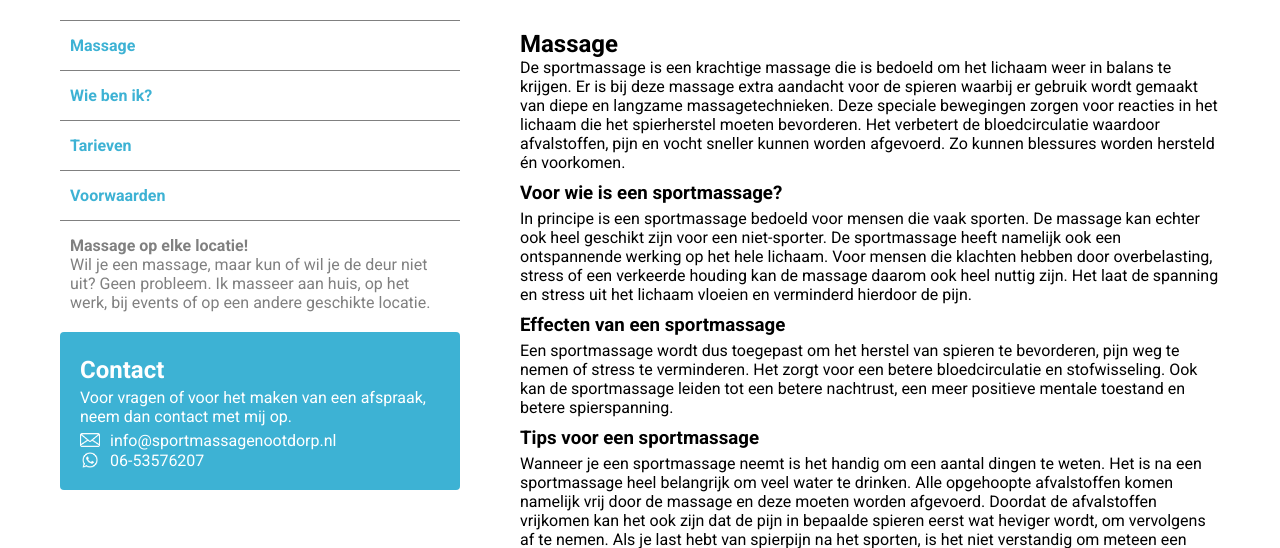
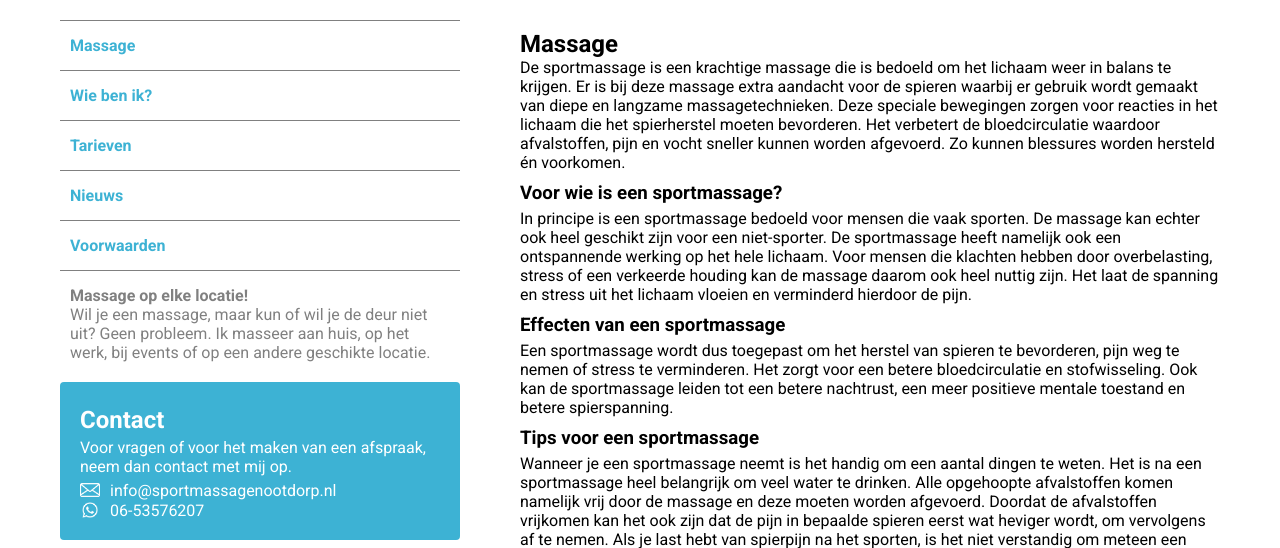
Before and after one commit to tommieruijgrok/SportmassageNootdorp, a PHP site: page / in a window 1280 px wide. Shown: the part 510-1058 px from the top of the page. Run offline with PHP 8.4, Linux system fonts and the light colour scheme.

Commit message:
Sidebar update

```diff
--- a/index.php
+++ b/index.php
@@ -50,11 +50,17 @@
                             <img src="img/arrow.png">
                         </div>
                         <hr style="height:1px;border-width:0;color:gray;background-color:gray">
+                        <a href="nieuws.php" style="text-decoration: none; color: unset"><div>
+                                <p>Nieuws</p>
+                                <img src="img/arrow.png">
+                            </div></a>
+                        <hr style="height:1px;border-width:0;color:gray;background-color:gray">
                         <a href="voorwaarden.php" style="text-decoration: none; color: unset"><div>
                             <p>Voorwaarden</p>
                             <img src="img/arrow.png">
                         </div></a>
                         <hr style="height:1px;border-width:0;color:gray;background-color:gray">
+
 
                     </div>
                     <p style="padding: 15px 10px 0px 10px; margin: 0px; color: grey"><span style="font-weight: bold; ">Massage op elke locatie!</span><br>Wil je een massage, maar kun of wil je de deur niet uit? Geen probleem. Ik masseer aan huis, op het werk, bij events of op een andere geschikte locatie.</p>
```
